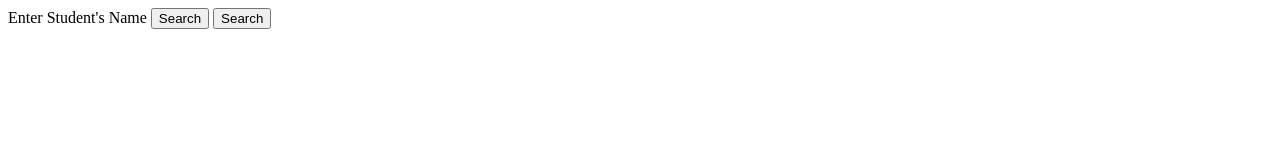
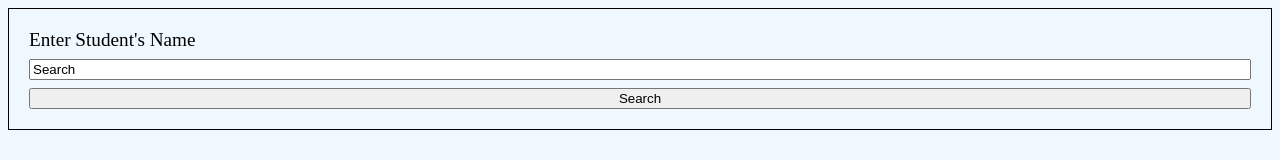
Before and after one commit to moinkhan1225/StudentRegistrationForm, a website: page form.html in a window 1280 px wide. Drawn offline with Linux system fonts and the light colour scheme.

```diff
--- a/form.html
+++ b/form.html
@@ -4,11 +4,12 @@
     <meta charset="UTF-8">
     <meta name="viewport" content="width=device-width, initial-scale=1.0">
     <title>Document</title>
+    <link rel="stylesheet" href="/public/styles.css">
 </head>
 <body>
     <form>
         <label for="input_search" type="text" name="search">Enter Student's Name</label>
-        <input id="input_search" type="submit" value="Search"/>
+        <input id="input_search" type="text" value="Search"/>
 
         <input type="submit" value="Search"/>
     </form>
```
